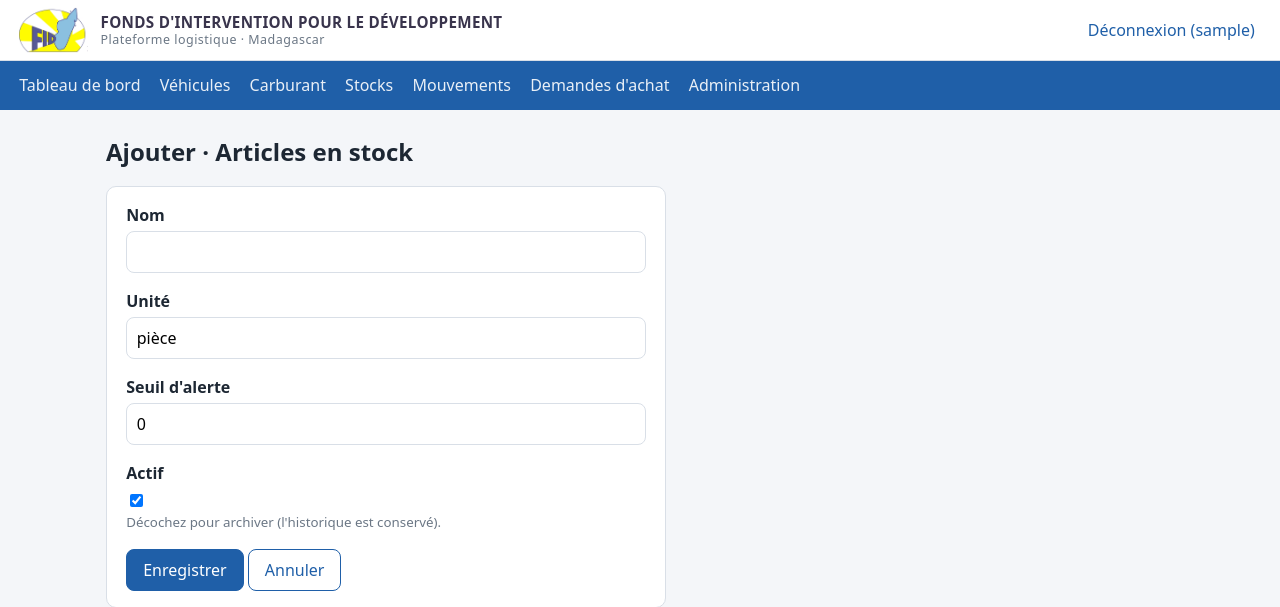
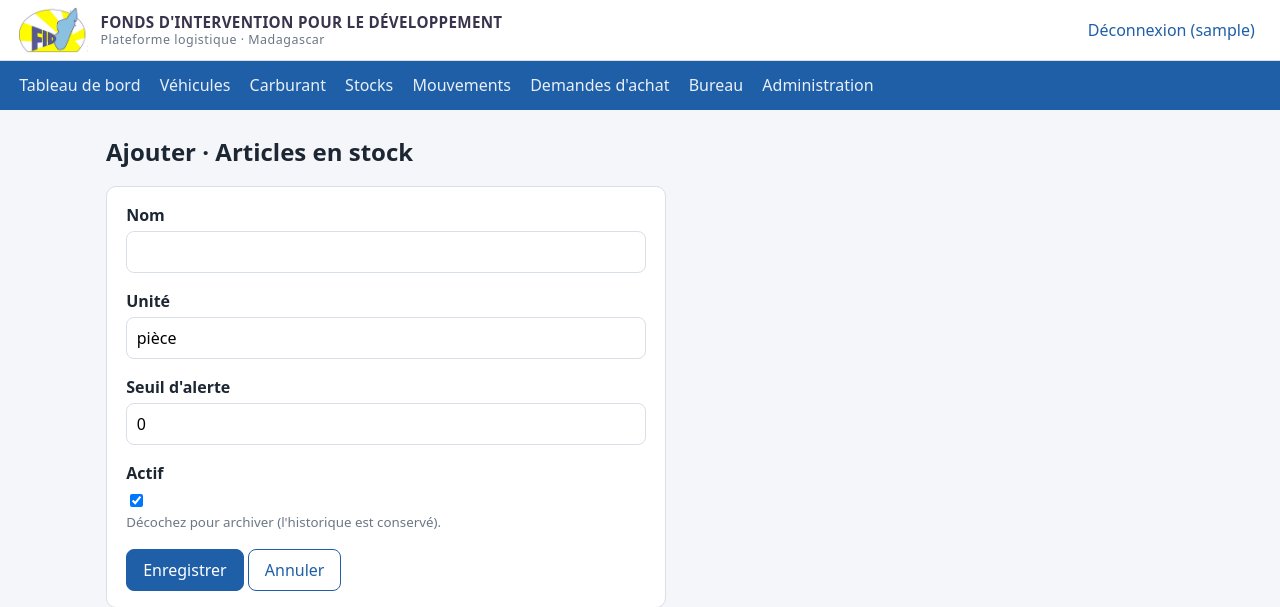
Before and after one commit to L-070306/fid-logistique, a Django app: page /articles/ajouter/ in a window 1280 px wide. Shown: the top 607 px of the page. Run offline with Django 5.2, Linux system fonts and the light colour scheme; the visitor is signed in with stand-in values (Sample User, id 1).

Commit message:
commit ee

```diff
--- a/templates/base.html
+++ b/templates/base.html
@@ -28,6 +28,7 @@
     {% if perms.logistique.view_article %}<a href="{% url 'articles_liste' %}">Stocks</a>{% endif %}
     {% if perms.logistique.view_mouvement %}<a href="{% url 'mouvements_liste' %}">Mouvements</a>{% endif %}
     {% if perms.logistique.view_demande %}<a href="{% url 'demandes_liste' %}">Demandes d'achat</a>{% endif %}
+    {% if perms.logistique.view_bureau %}<a href="{% url 'bureau_liste' %}">Bureau</a>{% endif %}
     {% if user.is_staff %}<a href="{% url 'admin:index' %}">Administration</a>{% endif %}
 </nav>
 {% endif %}
```
